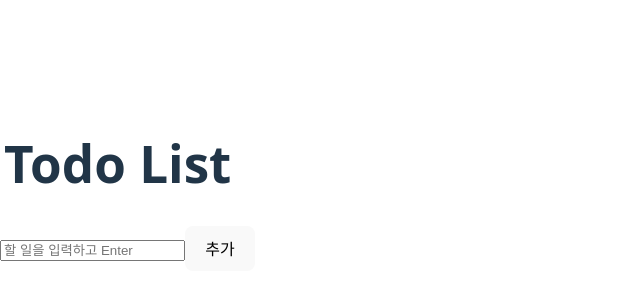
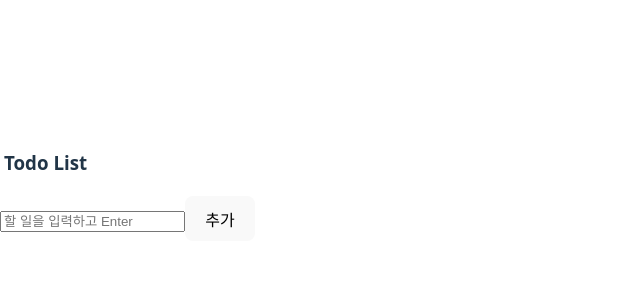
Before and after one commit to namseoyun231/React-TodoList, a React (Vite) app: page / in a window 1280 px wide. Shown: the part 204-504 px from the top of the page, without its empty margins (0-640 px from the left). Built offline with nearby package versions, Linux system fonts and the light colour scheme.

Commit message:
App.tsx수정

```diff
--- a/src/App.tsx
+++ b/src/App.tsx
@@ -34,7 +34,7 @@ export default function App() {
 
     return (
         <TodoTemplate>
-            <h1 style={{ textAlign: "left", marginLeft: "4px" }}> Todo List </h1>
+            <h3 style={{ textAlign: "left", marginLeft: "4px" }}> Todo List </h3>
             <TodoInsert onAdd={handleAdd} />
             <TodoList todos={todos} onToggle={handleToggle} onRemove={handleRemove} />
         </TodoTemplate>
```
